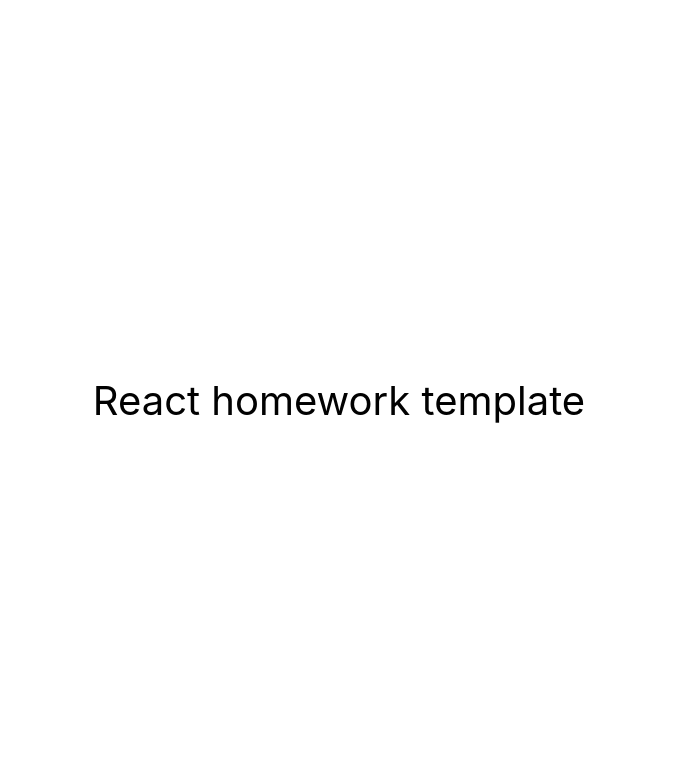
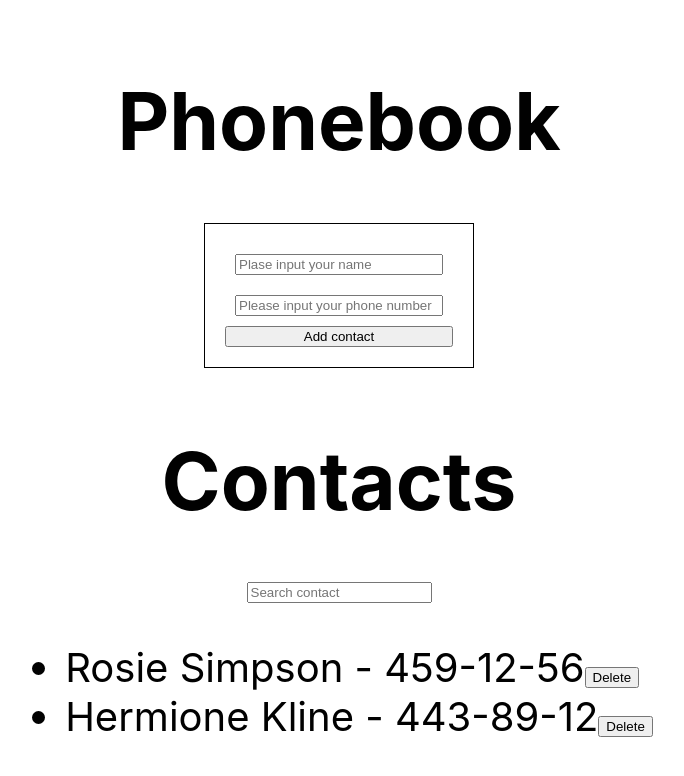
Before and after one commit to 4lxm4x/goit-react-hw-02-phonebook, a React (Create React App) app: page / in a window 1280 px wide. Shown: the top 776 px of the page, without its empty margins (301-985 px from the left). Built offline with nearby package versions, Linux system fonts and the light colour scheme.

Commit message:
done 5 steps

```diff
--- a/package.json
+++ b/package.json
@@ -1,12 +1,13 @@
 {
-  "name": "react-homework-template",
+  "name": "goit-react-hw-02-phonebook",
   "version": "0.1.0",
   "private": true,
-  "homepage": "https://goitacademy.github.io/react-homework-template/",
+  "homepage": "https://4lxm4x.github.io/goit-react-hw-02-phonebook/",
   "dependencies": {
     "@testing-library/jest-dom": "^5.16.3",
     "@testing-library/react": "^12.1.4",
     "@testing-library/user-event": "^13.5.0",
+    "nanoid": "^5.0.4",
     "react": "^18.1.0",
     "react-dom": "^18.1.0",
     "react-scripts": "5.0.1",
--- /dev/null
+++ b/src/App.jsx
@@ -0,0 +1,82 @@
+import { Component } from 'react';
+import ContactForm from 'components/ContactForm/ContactForm';
+import Contacts from 'components/Contacts/Contacts';
+import Filter from './components/Filter/Filter';
+import { nanoid } from 'nanoid';
+
+class App extends Component {
+  state = {
+    contacts: [
+      { id: 'id-1', name: 'Rosie Simpson', number: '459-12-56' },
+      { id: 'id-2', name: 'Hermione Kline', number: '443-89-12' },
+    ],
+    filter: '',
+  };
+
+  onHandleFilter = input => {
+    this.setState({
+      filter: input.currentTarget.value.toLowerCase(),
+    });
+  };
+
+  filterContacts = () => {
+    let filteredContacts = [];
+    this.state.contacts.forEach(contact => {
+      if (contact.name.toLowerCase().includes(this.state.filter)) {
+        filteredContacts.push(contact);
+      }
+    });
+
+    return filteredContacts;
+  };
+
+  onHandleFormSubmit = contact => {
+    for (let contactInState of this.state.contacts) {
+      if (contact.name.toLowerCase() === contactInState.name.toLowerCase()) {
+        return alert(`${contact.name} is already in the list.`);
+      }
+    }
+
+    this.setState(prevState => {
+      let updatedContacts = [...prevState.contacts];
+
+      updatedContacts.push(contact);
+
+      return { contacts: updatedContacts };
+    });
+  };
+  deleteContact = contactName => {
+    for (let contactInState of this.state.contacts) {
+      if (contactName.toLowerCase() === contactInState.name.toLowerCase()) {
+        return alert(`${contactName} is deleted.`);
+      }
+    }
+  };
+
+  render() {
+    return (
+      <div
+        style={{
+          height: '100vh',
+          display: 'flex',
+          justifyContent: 'center',
+          alignItems: 'center',
+          fontSize: 40,
+          color: '#010101',
+          flexDirection: 'column',
+        }}
+      >
+        <h1>Phonebook</h1>
+        <ContactForm onFormSubmit={this.onHandleFormSubmit} />
+        <h1>Contacts</h1>
+        <Filter input={this.onHandleFilter} />
+        <Contacts
+          contactsList={this.filterContacts()}
+          onDelete={this.deleteContact}
+        ></Contacts>
+      </div>
+    );
+  }
+}
+
+export default App;
--- a/src/components/App.jsx
+++ /dev/null
@@ -1,16 +0,0 @@
-export const App = () => {
-  return (
-    <div
-      style={{
-        height: '100vh',
-        display: 'flex',
-        justifyContent: 'center',
-        alignItems: 'center',
-        fontSize: 40,
-        color: '#010101'
-      }}
-    >
-      React homework template
-    </div>
-  );
-};
--- /dev/null
+++ b/src/components/ContactForm/ContactForm.css
@@ -0,0 +1,13 @@
+.contactForm {
+    display: flex;
+    flex-direction: column;
+    margin-bottom:10px;
+    border: 1px solid black;
+    padding: 20px;
+}
+
+
+.contactInput {
+    width: 200px;
+    margin: 10px;
+}
--- /dev/null
+++ b/src/components/ContactForm/ContactForm.jsx
@@ -0,0 +1,65 @@
+import './ContactForm.css';
+import { Component } from 'react';
+import { nanoid } from 'nanoid';
+class ContactForm extends Component {
+  //     constructor(props) {
+  //         super();
+  //         // props.onFormSubmit();
+
+  // }F
+
+  state = {
+    id: '',
+    name: '',
+    number: '',
+  };
+
+  onHandleFormSubmit = e => {
+    e.preventDefault();
+    this.props.onFormSubmit(this.state);
+    e.target.reset();
+    // return this.state;
+  };
+
+  onHandleInput = e => {
+    const currentInput = e.target;
+    this.setState({
+      id: nanoid(),
+      [currentInput.name]: currentInput.value,
+    });
+  };
+
+  render() {
+    return (
+      <form
+        action=""
+        className="contactForm"
+        onSubmit={this.onHandleFormSubmit}
+      >
+        <input
+          type="text"
+          className="contactInput"
+          placeholder="Plase input your name"
+          name="name"
+          // pattern="^[a-zA-Zа-яА-Я]+(([' -][a-zA-Zа-яА-Я ])?[a-zA-Zа-яА-Я]*)*$"
+          title="Name may contain only letters, apostrophe, dash and spaces. For example Adrian, Jacob Mercer, Charles de Batz de Castelmore d'Artagnan"
+          required
+          onChange={this.onHandleInput}
+        />
+        <input
+          type="tel"
+          className="contactInput"
+          placeholder="Please input your phone number"
+          name="number"
+          // pattern="\+?\d{1,4}?[-.\s]?\(?\d{1,3}?\)?[-.\s]?\d{1,4}[-.\s]?\d{1,4}[-.\s]?\d{1,9}"
+          title="Phone number must be digits and can contain spaces, dashes, parentheses and can start with +"
+          required
+          onChange={this.onHandleInput}
+        />
+        <button type="submit">Add contact</button>
+      </form>
+    );
+  }
+}
+
+export default ContactForm;
--- /dev/null
+++ b/src/components/Contacts/Contacts.jsx
@@ -0,0 +1,24 @@
+import './Contacts.css';
+import { nanoid } from 'nanoid';
+
+const Contacts = ({ contactsList, onDelete }) => {
+  console.log('🚀 ~ contactsList:', contactsList);
+
+  return (
+    <ul>
+      {contactsList.map(contact => {
+        console.log('🚀 ~ contact:', contact);
+        return (
+          <li key={nanoid()}>
+            {contact.name} - {contact.number}
+            <button className="deleteBtn" onClick={onDelete(contact.name)}>
+              Delete
+            </button>
+          </li>
+        );
+      })}
+    </ul>
+  );
+};
+
+export default Contacts;
--- /dev/null
+++ b/src/components/Filter/Filter.jsx
@@ -0,0 +1,15 @@
+import './Filter.css';
+
+const Filter = ({ input }) => {
+  return (
+    <input
+      type="text"
+      className="filter"
+      placeholder="Search contact"
+      name="filter"
+      onChange={input}
+    />
+  );
+};
+
+export default Filter;
--- a/src/index.js
+++ b/src/index.js
@@ -1,10 +1,10 @@
 import React from 'react';
 import ReactDOM from 'react-dom/client';
-import { App } from 'components/App';
+import  App  from 'App';
 import './index.css';
 
 ReactDOM.createRoot(document.getElementById('root')).render(
   <React.StrictMode>
     <App />
-  </React.StrictMode>
+   </React.StrictMode>
 );
```
Also changed, not shown: .prettierrc.json, src/components/Contacts/Contacts.css (added), src/components/Filter/Filter.css (added), 1 other file (tests, documents, lock files or other folders).
